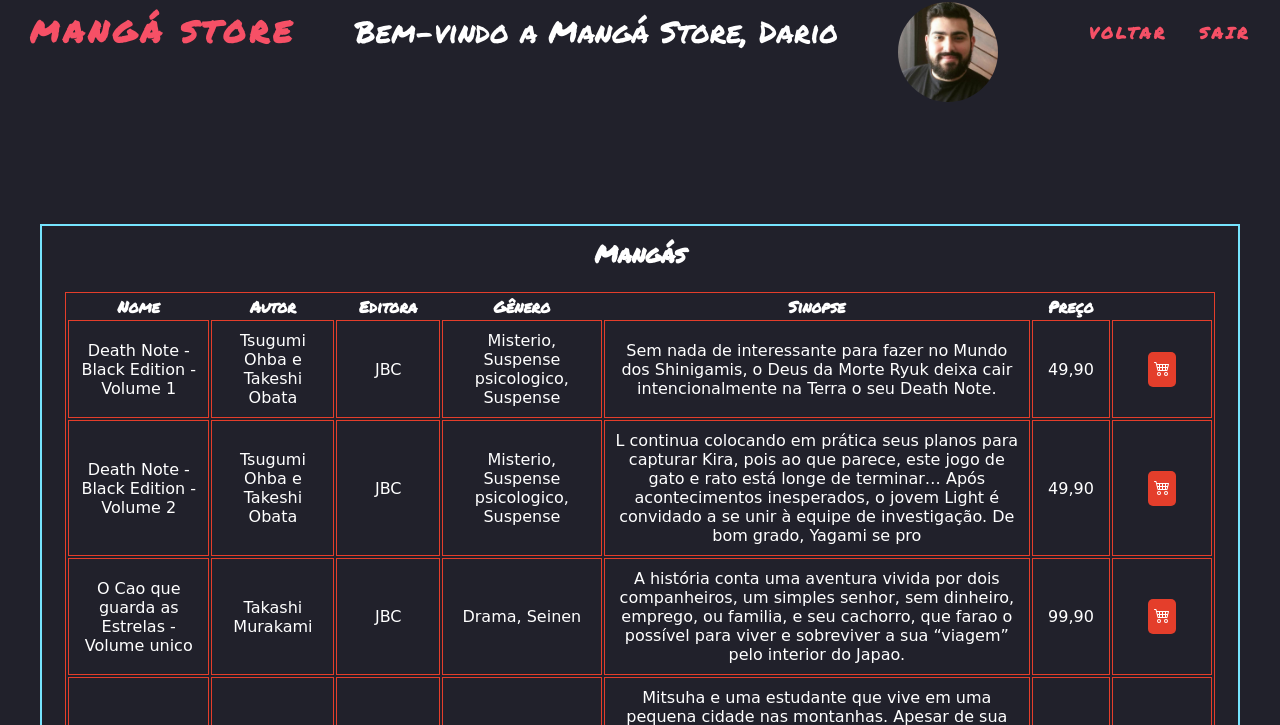
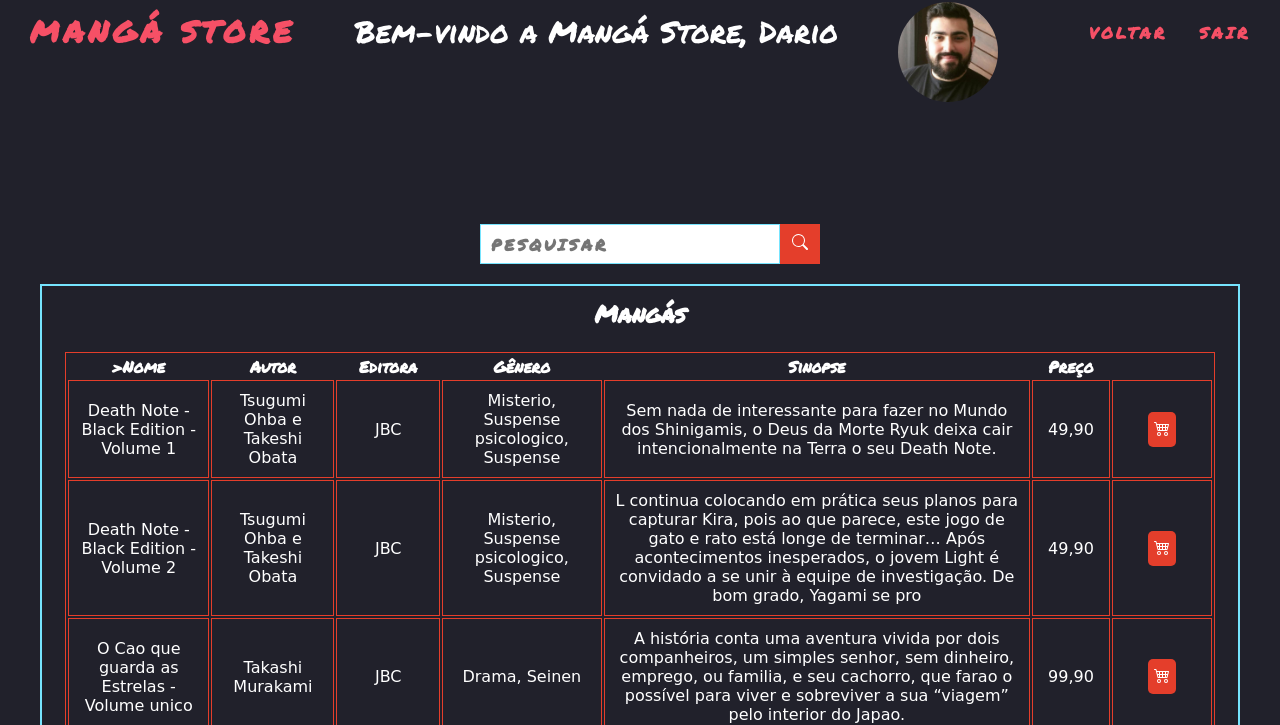
Before and after one commit to DarioRJunior/MangaStore, a PHP site: page /pages/mangas/mangas_com_login.php in a window 1280 px wide. Shown: the top 725 px of the page. Run offline with PHP 8.4, Linux system fonts and the light colour scheme; a user stored in the database is signed in; data comes from the database, SQL or seed files in the repository.

Commit message:
sistema de pesquisa

```diff
--- a/pages/mangas/lista_manga.css
+++ b/pages/mangas/lista_manga.css
@@ -91,6 +91,38 @@ header {
     background: var(--bg-color);
     width: 940px;
     padding: 10px;
+}
+
+.box-search {
+    display: flex;
+    justify-content: space-around;
+    align-items: center;
+    font-family: sans-serif;
+    margin-bottom: 20px;
+}
+
+#pesquisar {
+    width: 300px;
+    height: 40px;
+    border: 1px solid var(--blue);
+    padding: 10px;
+    font-size: 16px;
+    color: var(--bg-color);
+    background-color: var(--white);
+    font-weight: bold;
+    text-transform: uppercase;
+    letter-spacing: 3px;
+    margin-left: 20px;
+}
+
+.btn-search {
+    color: var(--white);
+    background-color: var(--orange);
+    border: 1px solid var(--orange);
+    height: 40px;
+    width: 40px;
+    text-transform: uppercase;
+    transform: all 0.3s ease-in-out;
 }
 
 .sistema-container {
--- a/pages/mangas/mangas_com_login.php
+++ b/pages/mangas/mangas_com_login.php
@@ -2,7 +2,12 @@
 require('../connection/verifica.php');
 include_once('../connection/config.php');
 
+if (!empty($_GET['search'])) {
+    $data = $_GET['search'];
+    $sql = "SELECT * FROM manga WHERE nome LIKE '%$data%' OR autor Like '%$data%' OR editora LIKE '%$data%' OR genero LIKE '%$data%' OR sinopse LIKE '%$data%' OR preco LIKE '%$data%'";
+} else {
     $sql = "SELECT * FROM manga ORDER BY idManga ASC";
+}
 
 $result = $con->query($sql);
 
@@ -37,13 +42,21 @@ $result = $con->query($sql);
     <main>
         <section class="sistema">
             <div class="sistema-box">
+                <div class="box-search">
+                    <input type="search" placeholder="Pesquisar" id="pesquisar">
+                    <button onclick="searchData()" class="btn-search">
+                        <svg xmlns="http://www.w3.org/2000/svg" width="16" height="16" fill="currentColor" class="bi bi-search" viewBox="0 0 16 16">
+                            <path d="M11.742 10.344a6.5 6.5 0 1 0-1.397 1.398h-.001c.03.04.062.078.098.115l3.85 3.85a1 1 0 0 0 1.415-1.414l-3.85-3.85a1.007 1.007 0 0 0-.115-.1zM12 6.5a5.5 5.5 0 1 1-11 0 5.5 5.5 0 0 1 11 0z" />
+                        </svg>
+                    </button>
+                </div>
                 <div class="sistema-container">
                     <h2>Mangás</h2>
                     <div class="table-container">
                             <table class="table">
                                 <thead>
                                     <tr>
-                                    <th scope="col">Nome</th>
+                                        <th scope="col">>Nome</a></th>
                                         <th scope="col">Autor</th>
                                         <th scope="col">Editora</th>
                                         <th scope="col">Gênero</th>
@@ -78,5 +91,17 @@ $result = $con->query($sql);
         </section>
     </main>
 </body>
+<script>
+    var search = document.getElementById('pesquisar');
+    search.addEventListener("keydown", function(event) {
+        if (event.key == "Enter") {
+            searchData();
+        }
+    });
+
+    function searchData() {
+        window.location = 'mangas_com_login.php?search=' + search.value;
+    }
+</script>
 
 </html>
--- a/pages/relatorio/gerarPdf.php
+++ b/pages/relatorio/gerarPdf.php
@@ -22,7 +22,7 @@ foreach($con->query($relatorio) as $row) {
     $pdf->Cell(100, 10, utf8_decode($row['titulo']), 1, 0, 'C');
     $pdf->Cell(40, 10, utf8_decode($row['quantidade']), 1, 0, 'C');
     $pdf->Cell(40, 10, utf8_decode($row['preco']), 1, 0, 'C');
-    $pdf->Ln(15);
+    $pdf->Ln(10);
 }
 
 $pdf->Output();
```
Also changed, not shown: Informações.md (+2 -2 lines), pages/relatorio/relatorio.css (+34 -0 lines), pages/relatorio/relatorio.php (+27 -1 lines). Lines whose indentation alone changed are shown as unchanged.
